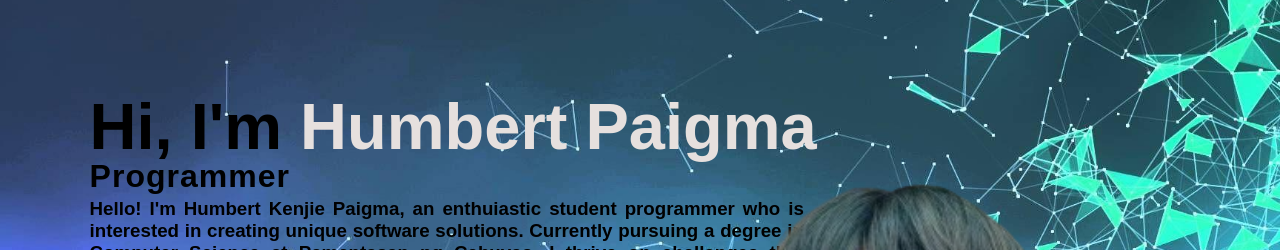
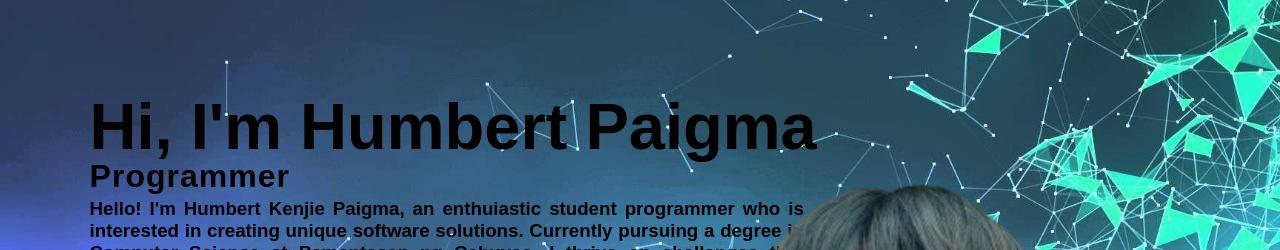
Before and after one commit to AlienBan/Midterm-Activity-3, a plain HTML site: page Midterm Activity/index.html in a window 1280 px wide. Shown: the part 67-317 px from the top of the page. Drawn offline with nearby package versions, Linux system fonts and the light colour scheme; files whose address does not match are found by name.

Commit message:
Update index.html

```diff
--- a/Midterm Activity/index.html
+++ b/Midterm Activity/index.html
@@ -20,7 +20,7 @@
                 </ul>
             </div>
             <div class="info">
-                <h1>Hi, I'm <span>Humbert Paigma</span></h1>
+                <h1>Hi, I'm Humbert Paigma</h1>
                 <h2>Programmer</h2>
                 <h3>Hello! I'm Humbert Kenjie Paigma, an enthuiastic student programmer who is interested in creating unique software solutions. Currently pursuing a degree in Computer Science at Pamantasan ng Cabuyao, I thrive on challanges that require me to think creatively and solve problems efficiently. My interest in technology and it's ability to change people's lives prompted me to pursue a career in programming.</h3>
             </div>
```
